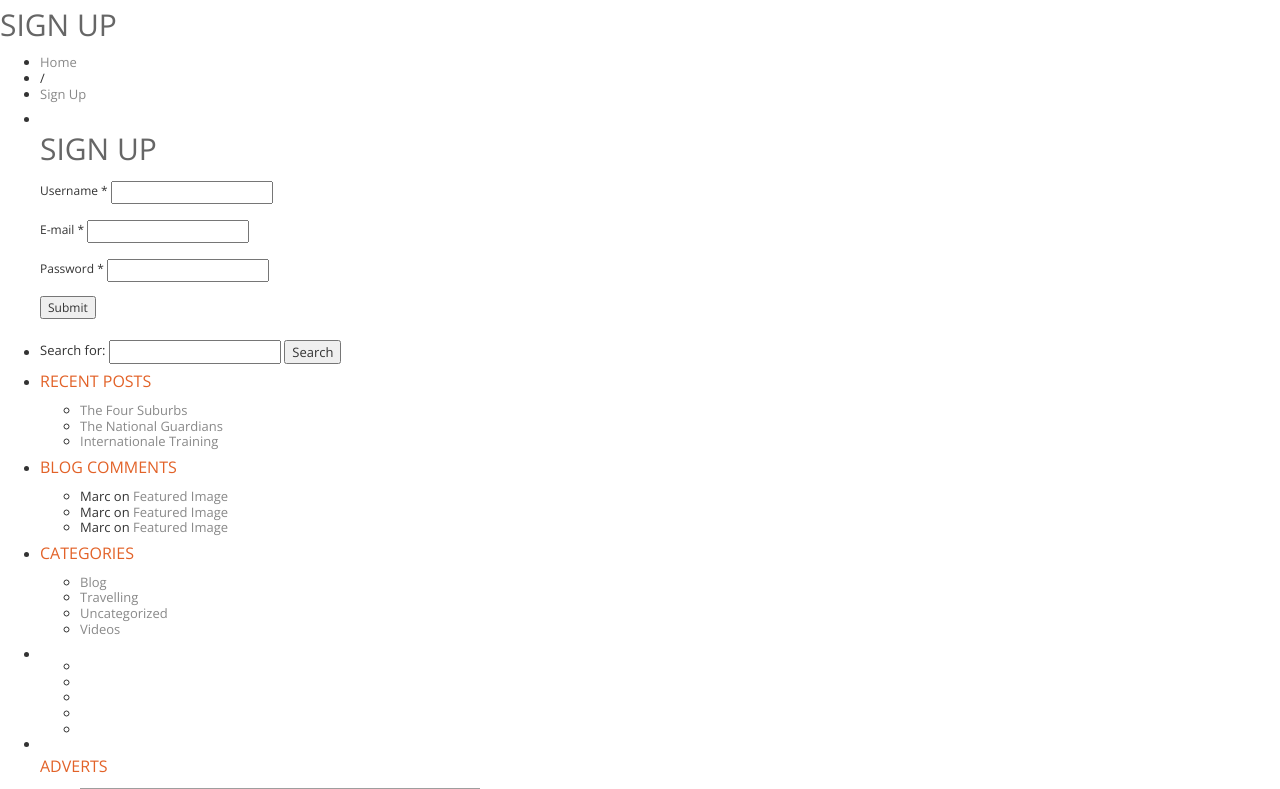
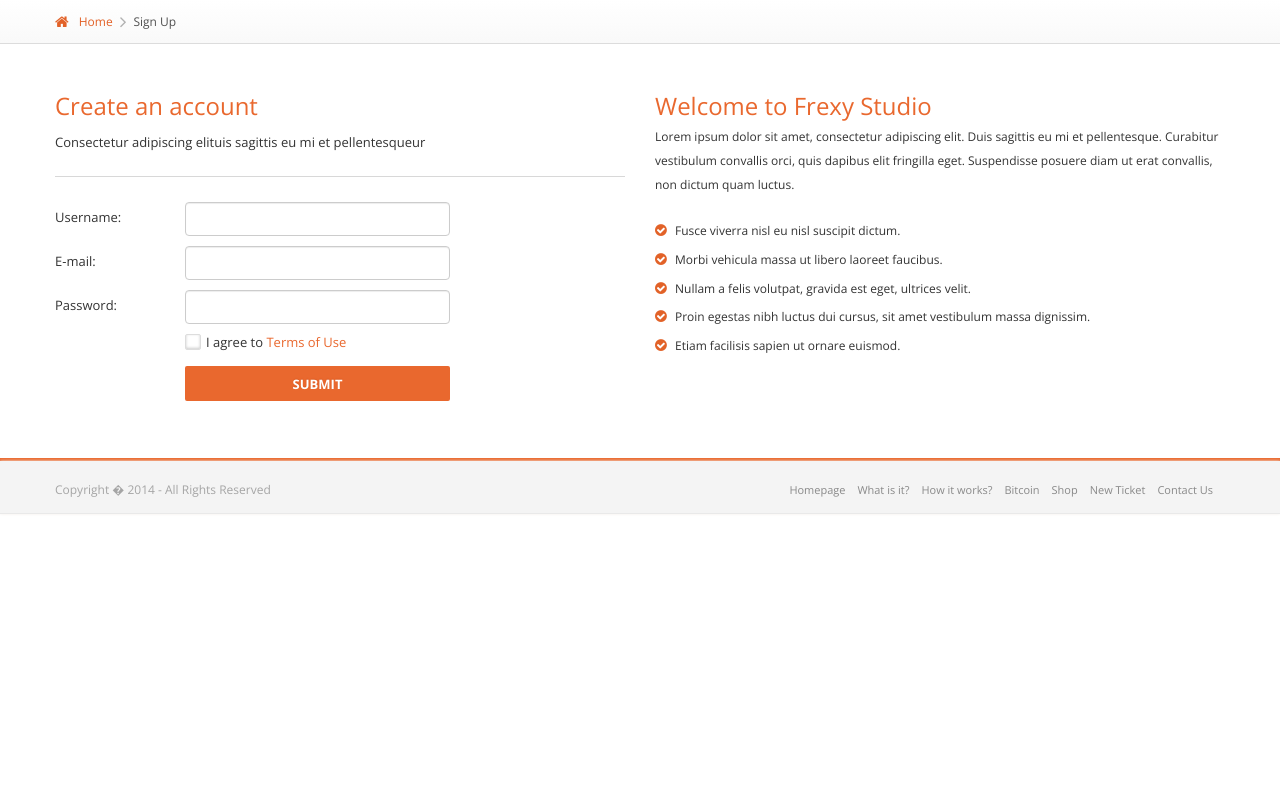
Before and after one commit to tonyukuk-software/fazladanbilet.com, a Django app: page /member/new_member/ in a window 1280 px wide. Shown: the part 137-926 px from the top of the page. After the commit the page ends 651 px from the top, so only its background shows below. Run offline with Django 3.2, Linux system fonts and the light colour scheme; parts of the project's set-up code (start-up, migrations or seed data) failed here and were passed over; some libraries are stand-ins or nearby versions; grey boxes are pictures that could not be loaded.

Commit message:
JK-11 Sign Up   - fixed login.html   - fixed new_member.html   - added mini.css

```diff
--- a/member/templates/new_member.html
+++ b/member/templates/new_member.html
@@ -1,7 +1,9 @@
 {% extends "base.html" %}
 {% load staticfiles %}
 
-{% block head_block %} {% endblock %}
+{% block head_block %}
+    <link type="text/css" rel="stylesheet" href="{% static 'css/mini.css' %}">
+{% endblock %}
 
 {% block shopping_card_block %}
        <div class="b-option-total-cart">
@@ -61,63 +63,63 @@
 {% block menu_block %}{% endblock %}
 
 {% block container_block %}
-            <div id="title-container">
-                <div class="title-block">
-                    <h2>Sign Up</h2>
+    <div class="l-main-container">
+        <div class="b-breadcrumbs f-breadcrumbs">
+            <div class="container">
+                <ul>
+                    <li><a href="/"><i class="fa fa-home"></i>Home</a></li>
+                    <li><i class="fa fa-angle-right"></i><span>Sign Up</span></li>
+                </ul>
             </div>
         </div>
-
-            <div id="crumbs-container">
-
-                <ul id="crumbs">
-
-                    <li><a href="http://www.github.com">Home</a></li>
-
-
-
-                    <li>/</li>
-                    <li><span class="current"><a href="/member/new_member/">Sign Up</a></span></li>
-
-                </ul>
-            </div>
-            <div id="content" class="clearfix">
-                <div id="left-column">
-                    <ul class="post-list">
-                        <li id="post-88" class="post-88 page type-page status-publish hentry post">
-                            <div class="post-content clearfix">
-                                <div class="post-title-block">
-
-                                </div>
-
-                                <div class="copy">
-                                    <div class="woocommerce">
-                                        <h2>Sign Up</h2>
-
+        <div class="container b-container-login-page">
+            <div class="row">
+                <div class="col-md-6">
+                    <div class="b-form-row f-primary-l f-title-big c-secondary">Create an account</div>
+                    <div class="b-form-row">Consectetur adipiscing elituis sagittis eu mi et pellentesqueur</div>
+                    <hr class="b-hr">
                     {% if form.errors %}
-                                            <p>{{ form.errors }}</p>
+                        {{ form.errors }}
+                        <hr class="b-hr">
                     {% endif %}
-
-                                        <form method='POST' class="login">
+                    <div class="row b-form-inline b-form-horizontal">
+                        <div class="col-xs-12">
+                            <form method='POST'>
                                 {% csrf_token %}
 
-                                             <p class="form-row form-row-wide">
-                                                <label for="username">Username <span class="required">*</span></label>
+                                <div class="b-form-row">
+                                    <label class="b-form-horizontal__label" for="username">Username:</label>
+                                    <div class="b-form-horizontal__input">
                                         {{ form.username }}
-                                             </p>
-
-                                             <p class="form-row form-row-wide">
-                                                <label for="email">E-mail <span class="required">*</span></label>
+                                    </div>
+                                </div>
+                                <div class="b-form-row">
+                                    <label class="b-form-horizontal__label" for="email">E-mail:</label>
+                                    <div class="b-form-horizontal__input">
                                         {{ form.email }}
-                                             </p>
-
-                                             <p class="form-row form-row-wide">
-                                                <label for="password">Password <span class="required">*</span></label>
+                                    </div>
+                                </div>
+                                <div class="b-form-row">
+                                    <label class="b-form-horizontal__label" for="password">Password:</label>
+                                    <div class="b-form-horizontal__input">
                                         {{ form.password }}
-                                             </p>
-
-                                             <p class="form-row">
-                                                <input type='submit' value='Submit'/>
-                                             </p>
+                                    </div>
+                                </div>
+                                <div class="b-form-row">
+                                    <div class="b-form-horizontal__label"></div>
+                                    <div class="b-form-horizontal__input">
+                                        <label for="create_account_terms">
+                                            <input type="checkbox" class="b-form-checkbox b-form-checkbox" id="create_account_terms">
+                                            <span>I agree to <a href="#" class="c-secondary f-more">Terms of Use</a></span>
+                                        </label>
+                                    </div>
+                                </div>
+                                <div class="b-form-row">
+                                    <div class="b-form-horizontal__label"></div>
+                                    <div class="b-form-horizontal__input">
+                                        <input type='submit' value='Submit' class="btn-submit"/>
+                                    </div>
+                                </div>
 
                                 {% if next %}
                                     <input type="hidden" name="next" value="{{ next }}">
@@ -127,81 +129,21 @@
                             </form>
                         </div>
                     </div>
-
                 </div>
-                        </li>
+                <div class="col-md-6">
+                    <div class="f-primary-l f-title-big c-secondary">Welcome to Frexy Studio</div>
+                    <p>Lorem ipsum dolor sit amet, consectetur adipiscing elit. Duis sagittis eu mi et pellentesque. Curabitur vestibulum convallis orci, quis dapibus elit fringilla eget. Suspendisse posuere diam ut erat convallis, non dictum quam luctus. </p>
+                    <div class="b-shortcode-example">
+                        <ul class="b-list-markers f-list-markers">
+                            <li><i class="fa fa-check-circle b-list-markers__ico f-list-markers__ico"></i> <a href="#">Fusce viverra nisl eu nisl suscipit dictum.</a></li>
+                            <li><i class="fa fa-check-circle b-list-markers__ico f-list-markers__ico"></i> <a href="#">Morbi vehicula massa ut libero laoreet faucibus.</a></li>
+                            <li><i class="fa fa-check-circle b-list-markers__ico f-list-markers__ico"></i> <a href="#">Nullam a felis volutpat, gravida est eget, ultrices velit.</a></li>
+                            <li><i class="fa fa-check-circle b-list-markers__ico f-list-markers__ico"></i> <a href="#">Proin egestas nibh luctus dui cursus, sit amet vestibulum massa dignissim.</a></li>
+                            <li><i class="fa fa-check-circle b-list-markers__ico f-list-markers__ico"></i> <a href="#">Etiam facilisis sapien ut ornare euismod.</a></li>
                         </ul>
                     </div>
-
-                <div id="right-column">
-                    <ul class="widget-list sidebar">
-                        <li id="search-2" class="widget widget_search">
-                            <form role="search" method="get" id="searchform" class="searchform" action="http://www.github.com/">
-                                <div>
-                                    <label class="screen-reader-text" for="s">Search for:</label>
-                                    <input type="text" value="" name="s" id="s">
-                                    <input type="submit" id="searchsubmit" value="Search">
                 </div>
-                            </form>
-                        </li>
-                        <li id="recent-posts-2" class="widget widget_recent_entries">
-                            <h4 class="widgettitle">Recent Posts</h4>		<ul>
-                                <li>
-                                    <a href="http://www.github.com/2013/03/09/four-suburbs/">The Four Suburbs</a>
-                                </li>
-                                <li>
-                                    <a href="http://www.github.com/2013/03/09/the-national-guardians/">The National Guardians</a>
-                                </li>
-                                <li>
-                                    <a href="http://www.github.com/2013/03/09/internationale-training/">Internationale Training</a>
-                                </li>
-                            </ul>
-                        </li>
-                        <li id="recent-comments-2" class="widget widget_recent_comments"><h4 class="widgettitle">Blog Comments</h4><ul id="recentcomments"><li class="recentcomments"><span class="comment-author-link">Marc</span> on <a href="http://www.github.com/2013/01/09/building-bridges-in-new-york-city/#comment-4">Featured Image</a></li><li class="recentcomments"><span class="comment-author-link">Marc</span> on <a href="http://www.github.com/2013/01/09/building-bridges-in-new-york-city/#comment-3">Featured Image</a></li><li class="recentcomments"><span class="comment-author-link">Marc</span> on <a href="http://www.github.com/2013/01/09/building-bridges-in-new-york-city/#comment-2">Featured Image</a></li></ul></li>
-                        <li id="categories-2" class="widget widget_categories">
-                            <h4 class="widgettitle">Categories</h4>		<ul>
-                                <li class="cat-item cat-item-2">
-                                    <a href="http://www.github.com/category/blog/">Blog</a>
-                                </li>
-                                <li class="cat-item cat-item-3">
-                                    <a href="http://www.github.com/category/travelling-2/">Travelling</a>
-                                </li>
-                                <li class="cat-item cat-item-1">
-                                    <a href="http://www.github.com/category/uncategorized/">Uncategorized</a>
-                                </li>
-                                <li class="cat-item cat-item-4">
-                                    <a href="http://www.github.com/category/videos/">Videos</a>
-                                </li>
-                            </ul>
-                        </li>
-                        <li id="obox_social_widget-3" class="widget widget_obox_social_widget">
-                            <h4 class="widgettitle"></h4>
-
-                            <ul class="social-icons clearfix">
-                                <li><a target="_blank" class="facebook" href="#" title="Facebook"></a></li>
-                                <li><a target="_blank" class="googleplus" href="#" title="Google+"></a></li>
-                                <li><a target="_blank" class="twitter" href="#" title="Twitter"></a></li>
-                                <li><a target="_blank" class="youtube" href="#" title="Youtube"></a></li>
-                                <li><a target="_blank" class="vimeo" href="#" title="Vimeo"></a></li>
-                            </ul>
-                        </li>
-                        <li id="obox_small_ad_widget-2" class="widget adverts-125 column clearfix">
-                            <h4 class="widgettitle">Adverts</h4>           <ul>
-                                <li class="advert">
-                                    <a href="http://www.github.com" class="sponsor-item" title="" rel="nofollow">
-                                        <img src="http://www.github.com/files/2013/05/be-different-ctr.png" alt="">
-                                    </a>
-                                </li>
-                                <li class="advert">
-                                    <a href="" class="sponsor-item" title="" rel="nofollow">
-                                        <img src="http://www.github.com/files/2013/05/premium-themes-ctr.png" alt="">
-                                    </a>
-                                </li>
-                                <li class="advert">
-                                </li>
-                            </ul>
-                        </li>
-                    </ul>
+            </div>
         </div>
     </div>
 {% endblock %}
--- /dev/null
+++ b/static/css/mini.css
@@ -0,0 +1,19 @@
+@charset "UTF-8";
+
+/*!
+Copyright (c) 2014 barisariburnu
+*/
+
+.btn-submit{display: block;width:100%;text-align:center;text-transform:uppercase;border-radius:2px;border:3px solid #e9682e;font-size:1em;line-height:1;color:#fff;text-shadow:0 -1px 1px #dc5d24;-webkit-transition:background 0.5s ease;-moz-transition:background 0.5s ease;-ms-transition:background 0.5s ease;-o-transition:background 0.5s ease;transition:background 0.5s ease;background:#e9682e;cursor:pointer;display:inline-block;padding:8px 15px 6px;font-weight:700;text-decoration:none;box-sizing:border-box;font-family:"Open Sans", sans-serif;font-size:13px;line-height:1.2;}
+
+.btn-submit:hover,.btn-submit:focus{box-shadow:0 0 8px rgba(0, 0, 0, 0.6);}
+
+.btn-submit:active{color:#fff;border:3px solid #bf5526;background:#bf5526;}
+
+#id_username,#id_password,#id_email{display:block;width:100%;height:34px;padding:6px 12px;font-size:14px;line-height:1.42857143;color:#555;background-color:#fff;background-image:none;border:1px solid #ccc;border-radius:4px;-webkit-box-shadow:inset 0 1px 1px rgba(0,0,0,0.075);box-shadow:inset 0 1px 1px rgba(0,0,0,0.075);-webkit-transition:border-color ease-in-out .15s, box-shadow ease-in-out .15s;-o-transition:border-color ease-in-out .15s, box-shadow ease-in-out .15s;transition:border-color ease-in-out .15s, box-shadow ease-in-out .15s;}
+
+.errorlist{width:96%; font-size:0.92308em;line-height:2;margin:0 0 10px;display:block;-webkit-margin-before:1em;-webkit-margin-after:1em;-webkit-margin-start:0px;-webkit-margin-end:0px;font-family:"Open Sans", sans-serif;}
+
+ul.errorlist{list-style-type:none;margin-left:-40px;}
+
+ul.errorlist ul.errorlist{padding-left: 10px;margin-left:0;}
```
Also changed, not shown: jackalprojects/templates/login.html (+10 -9 lines). Lines whose indentation alone changed are shown as unchanged.
